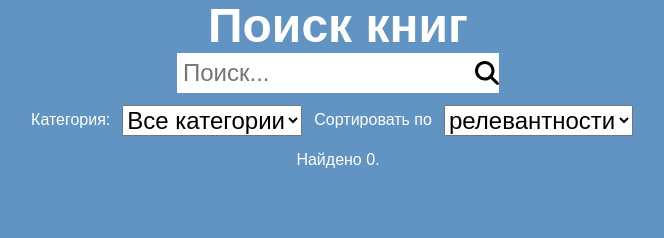
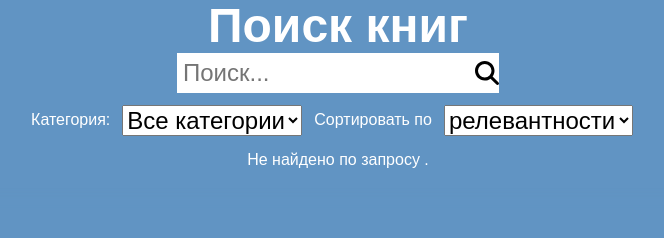
Before and after one commit to FaustLuck/fugr-ru, a React (Vite) app: page / in a window 1280 px wide. Both pictures are taken after a click on the picture "Искать". Shown: the top 238 px of the page, without its empty margins (302-966 px from the left). Built offline with nearby package versions, Linux system fonts and the light colour scheme.

Commit message:
fix Counter.jsx

```diff
--- a/src/components/Counter/Counter.jsx
+++ b/src/components/Counter/Counter.jsx
@@ -5,7 +5,7 @@ function Counter() {
   if (totalItems === null) return (<></>);
   return (
     <div>
-      <span>Найдено {totalItems}.</span>
+      <span>{totalItems > 0 ? `Найдено ${totalItems}` : `Не найдено по запросу`} .</span>
     </div>
   );
 }
```
